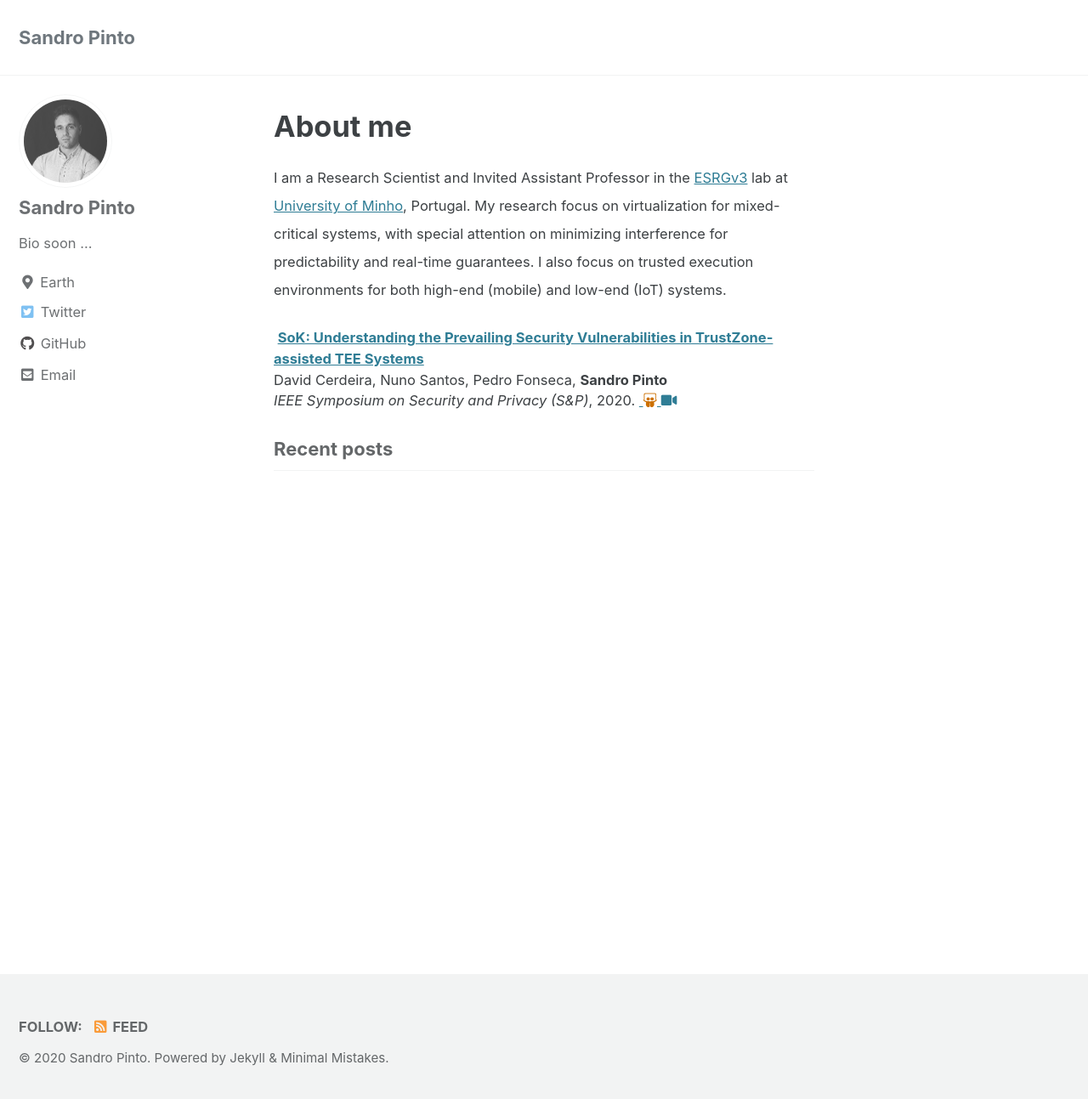
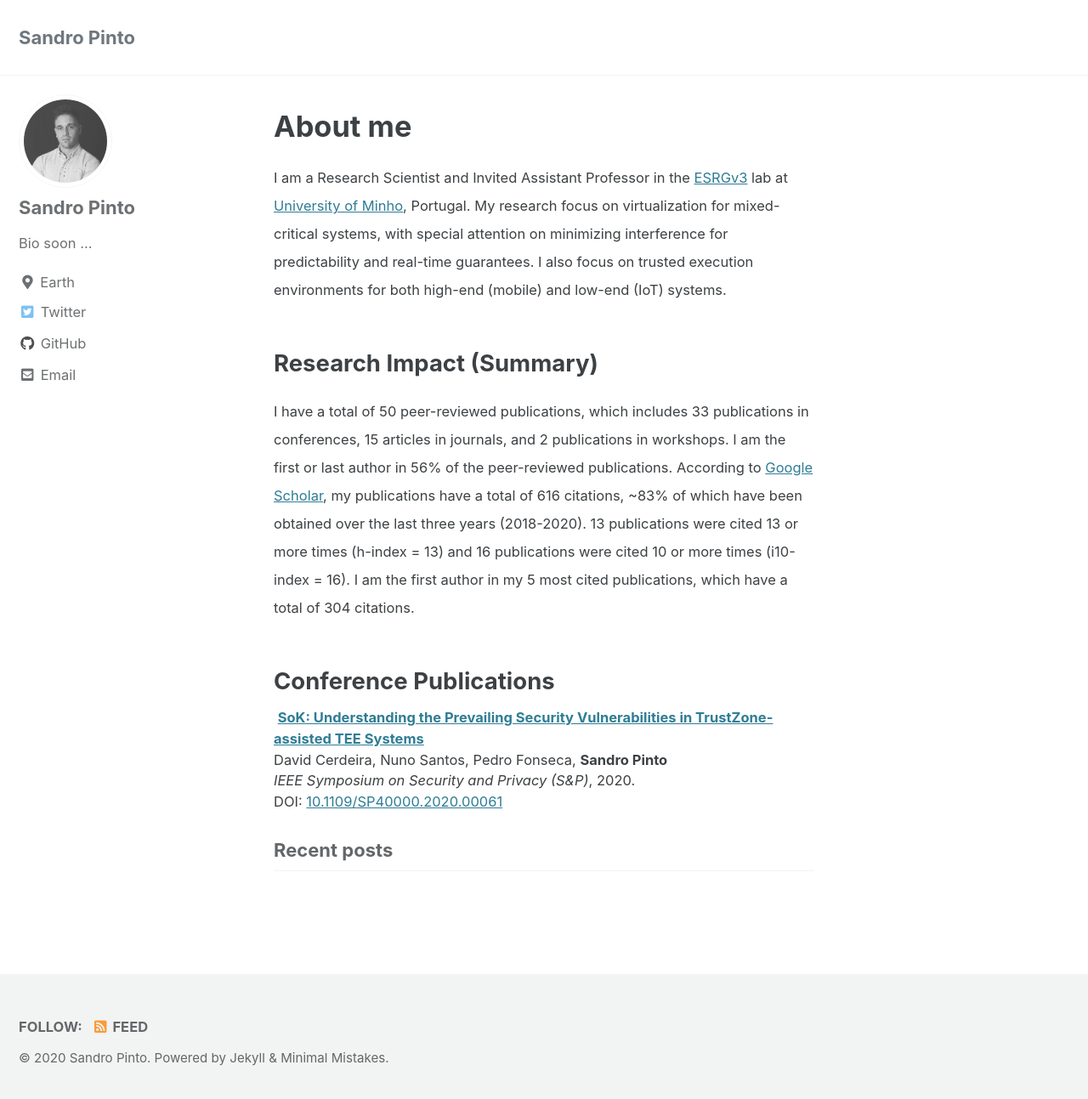
Before and after one commit to sandro2pinto/sandro2pinto.github.io, a Jekyll site: the page built from index.html, in a window 1280 px wide and 1301 px high. Shown: the top 1293 px of the window at 85% size. Built offline with Jekyll 4.4.1, drawn with Linux system fonts in a browser that asks for light colours; cached includes are drawn as plain includes; the list of posts is cut into pages by our own code.

Commit message:
Add research impact & update Conference publications

```diff
--- a/index.html
+++ b/index.html
@@ -11,11 +11,26 @@ author_profile: true
     trusted execution environments for both high-end (mobile) and low-end (IoT) systems.
 </small></p>
 
+
+<h2 id="summary-research">Research Impact (Summary)</h2>
+<p><small>
+    I have a total of 50 peer-reviewed publications, which includes 33 publications in
+    conferences, 15 articles in journals, and 2 publications in workshops. I am the first or
+    last author in 56% of the peer-reviewed publications.
+
+    According to <a href="https://scholar.google.pt/citations?user=jfgyrakAAAAJ&hl=en">Google
+    Scholar</a>, my publications have a total of 616 citations, ~83% of which have been obtained
+    over the last three years (2018-2020). 13 publications were cited 13 or more times (h-index =
+    13) and 16 publications were cited 10 or more times (i10-index = 16). I am the first author
+    in my 5 most cited publications, which have a total of 304 citations.
+</small></p>
+
+
+<h2 id="conf-pub">Conference Publications</h2>
+
 <tr><small><td></td><td><div> <i class="fab fa-file-pdf-o"></i>
     <b> <a class="pub-title" href="files/sp2020-tees.pdf">SoK: Understanding the Prevailing Security Vulnerabilities in TrustZone-assisted TEE Systems</a> </b>
     <br /> David Cerdeira, Nuno Santos, Pedro Fonseca, <b>Sandro Pinto</b>
     <br /> <em>IEEE Symposium on Security and Privacy (S&P)</em>, 2020.
-    <a href="files/sp2020-tees.pdf" class="nounderline"> <i class="fab fa-file-pdf-o" style="color:#bb0000;" title="PDF"></i> </a>
-    <a href="files/sp2020-tees-slides.pdf" class="nounderline"> <i class="fab fa-slideshare" style="color:#cc7000;" title="Slides"></i> </a>
-    <a href="https://www.youtube.com/watch?v=8VOrLyC4oto" class="nounderline"> <i class="fas fa-video" title="Talk"></i> </a>
+    <br /> DOI: <a href="https://doi.org/10.1109/SP40000.2020.00061">10.1109/SP40000.2020.00061</a>
 </div></td></small></tr>
```
